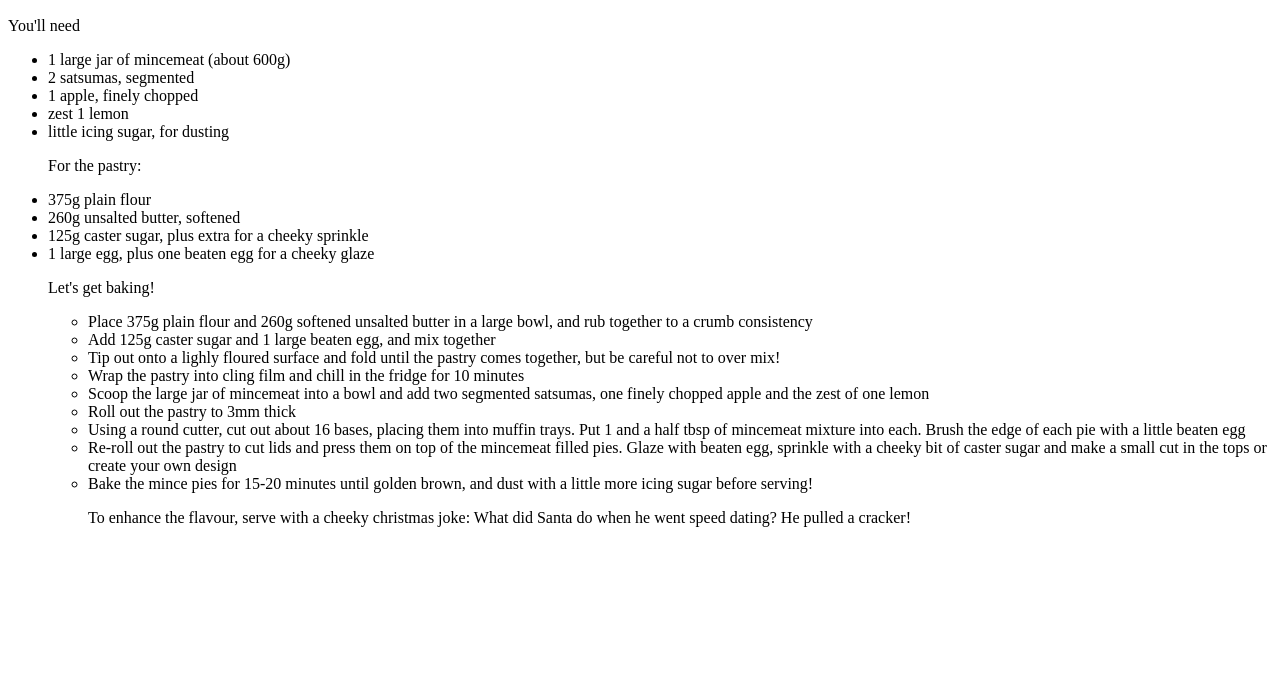
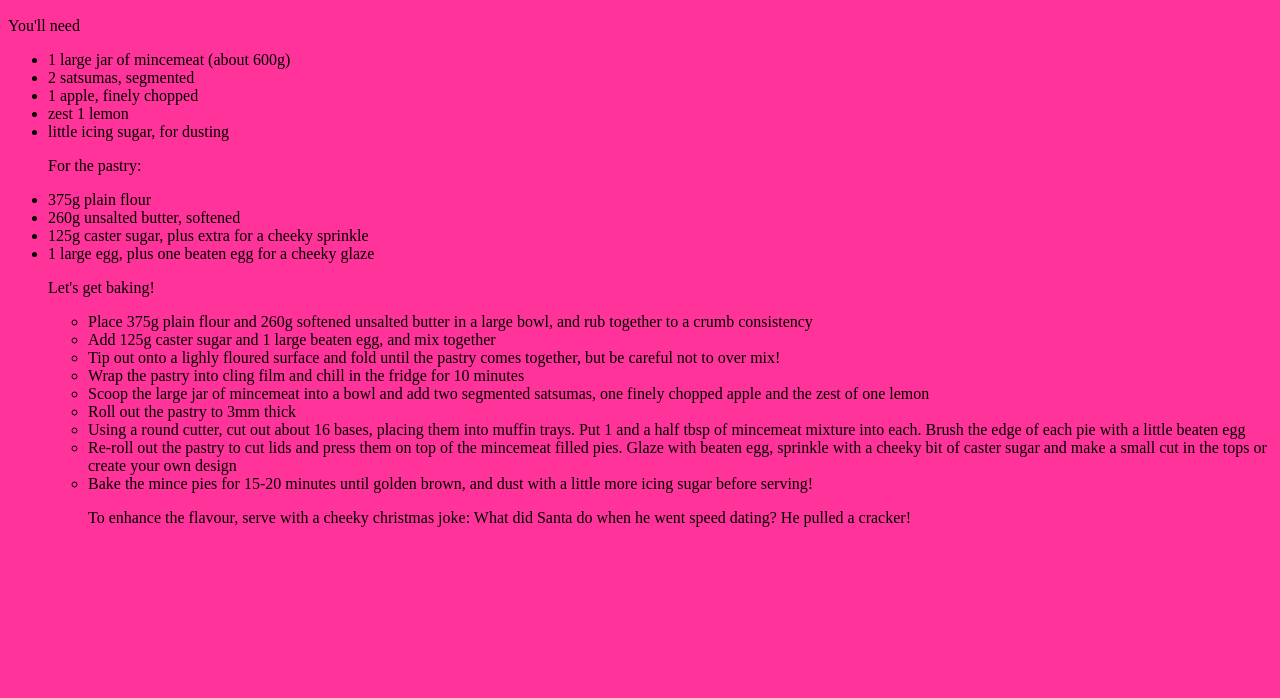
Before and after one commit to Lcchlcch01/beginners-week-one, a plain HTML site: page page4.html in a window 1280 px wide. Shown: the part 102-800 px from the top of the page. Drawn offline with Linux system fonts and the light colour scheme.

Commit message:
Add files via upload

```diff
--- a/page4.html
+++ b/page4.html
@@ -7,6 +7,9 @@
   <style>
   h1{
     text-align: center;
+  }
+  body{
+    background-color: rgb(255,51,153);
   }
   </style>
   <font size ="5" color="red"><h1> Mince Pies!!! </h1></font>
```
